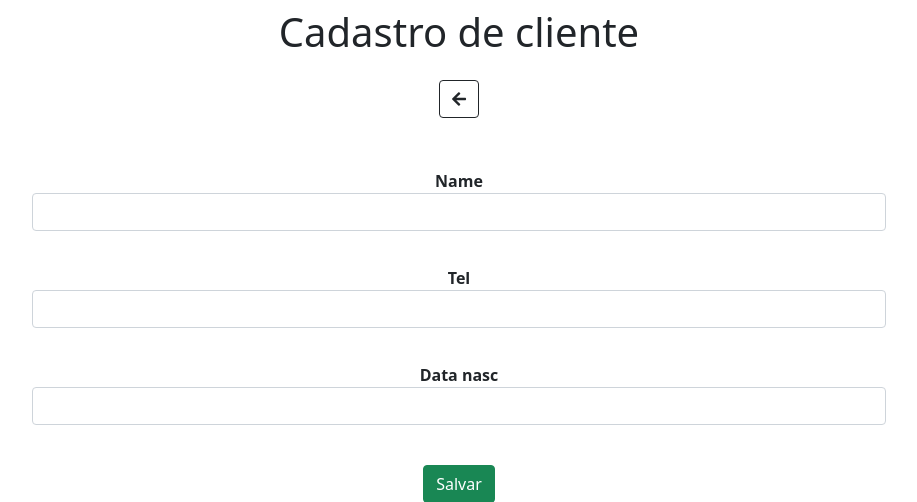
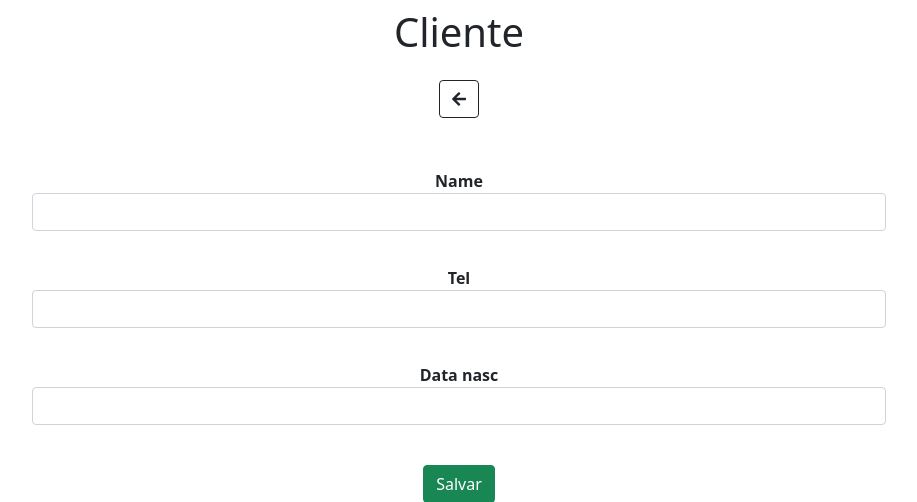
Before and after one commit to 45ewertton/estoque_django, a Django app: page /customer/create/ in a window 1280 px wide. Shown: the part 46-548 px from the top of the page, without its empty margins (181-1098 px from the left). Run offline with Django 3.2, Linux system fonts and the light colour scheme; some libraries are stand-ins or nearby versions.

Commit message:
Ajustes no template do form customer

```diff
--- a/customer/templates/form_customer.html
+++ b/customer/templates/form_customer.html
@@ -1,9 +1,9 @@
 {% extends 'base_navbar.html' %}
 {% load widget_tweaks %}
-{% block title %}Clientes - Cadastro{% endblock %}
+{% block title %}Cliente{% endblock %}
 {% block content %}
     <div class="col-8 m-auto pt-2 pb-2 text-center">
-        <h1>Cadastro de cliente</h1>
+        <h1>Cliente</h1>
     </div>
     <div class="col-8 m-auto pt-2 pb-2 text-center">
         <a href="{% url 'customer-list' %}" class="btn btn-outline-dark"><i class="fas fa-arrow-left"></i></a>
```
